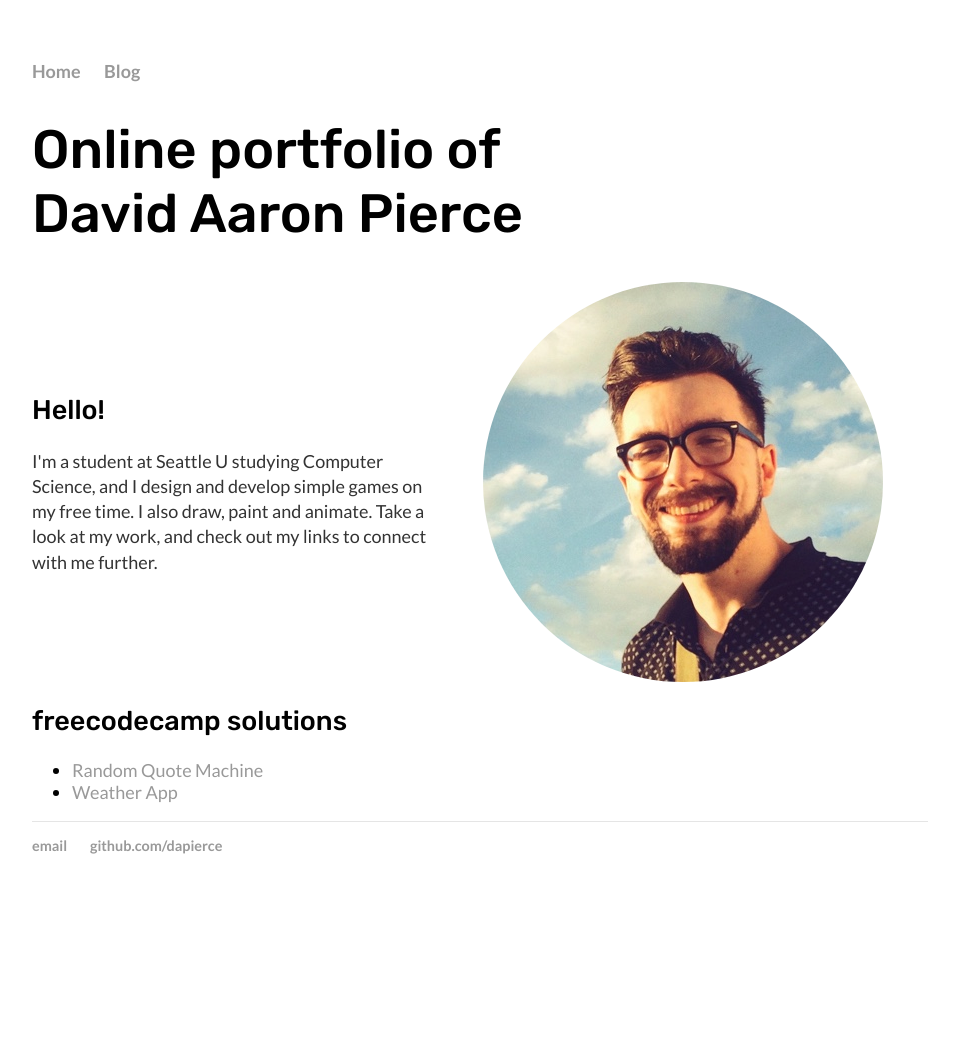
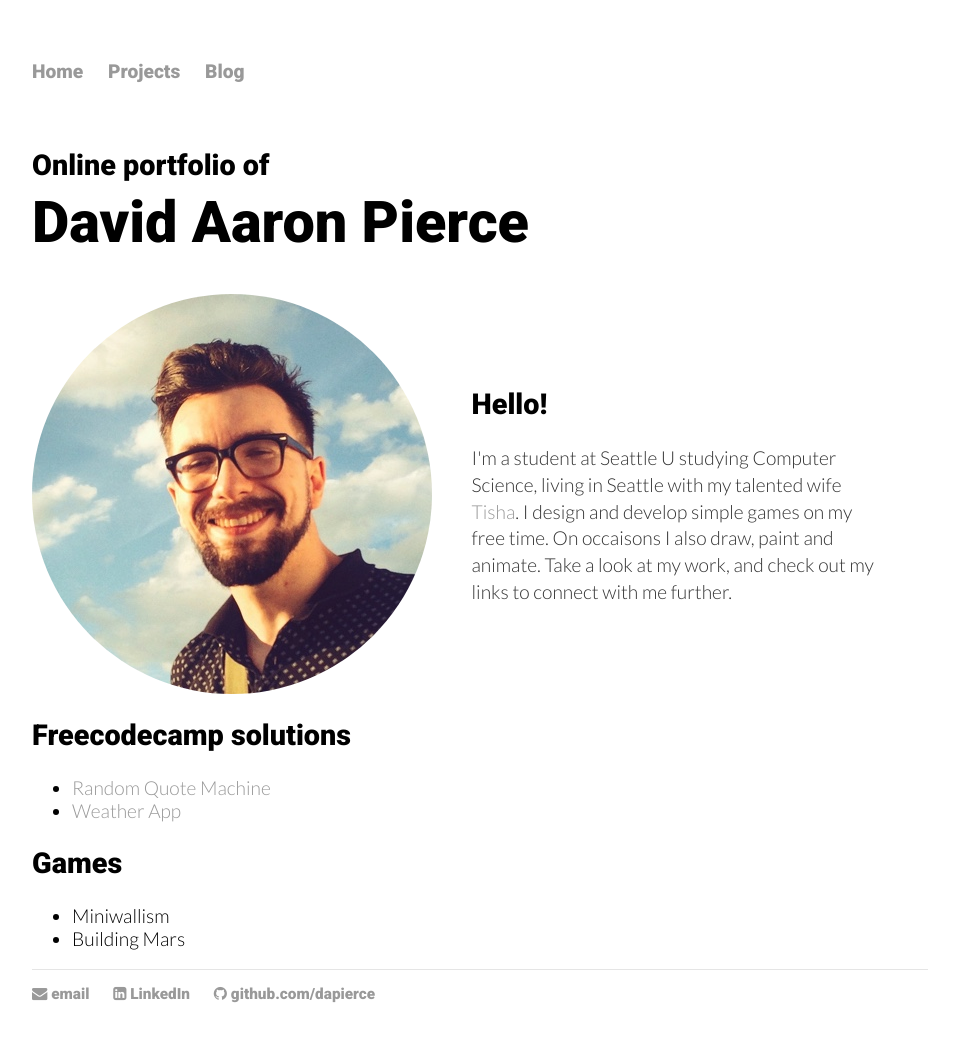
Before and after one commit to dapierce/dapierce.github.io-archive, a Jekyll site: the page built from index.html, in a window 1280 px wide. Shown: the whole page, without its empty margins (160-1119 px from the left). Built offline with Jekyll 4.4.1, drawn with Linux system fonts in a browser that asks for light colours; before the commit the page ends 914 px from its top, so only the background shows below that.

Commit message:
Update to general look.

```diff
--- a/_config.yml
+++ b/_config.yml
@@ -1,5 +1,6 @@
 name: David Aaron Pierce
+permalink: /blog/:year/:month/:day/:title
 markdown: kramdown
-permalink: /blog/:year/:month/:day/:title
+highlighter: rouge
 gems:
   - jekyll-sitemap
--- a/_layouts/default.html
+++ b/_layouts/default.html
@@ -5,7 +5,8 @@
 	<!-- link to main stylesheet -->
 	<meta name=viewport content="width=device-width, initial-scale=1">
 	<link rel="stylesheet" type="text/css" href="/css/main.css">
-	<link href="https://fonts.googleapis.com/css?family=Lato:400,700|Rubik:500" rel="stylesheet">
+	<link href="https://cdnjs.cloudflare.com/ajax/libs/font-awesome/4.7.0/css/font-awesome.min.css" rel="stylesheet">
+	<link href="https://fonts.googleapis.com/css?family=Lato:300,300i,700,700i|Roboto:900" rel="stylesheet">
 </head>
 
 <body>
@@ -13,6 +14,7 @@
 <nav>
 	<ul>
 		<li><a href="/">Home</a></li>
+		<li><a href="#projects">Projects</a></li>
 		<li><a href="/blog">Blog</a></li>
 	</ul>
 </nav>
@@ -25,8 +27,9 @@
 
 <footer>
 	<ul>
-		<li><a href="mailto:davidaaronpierce@gmail.com">email</a></li>
-		<li><a href="https://github.com/dapierce">github.com/dapierce</a></li>
+		<li><a href="mailto:davidaaronpierce@gmail.com"><i class="fa fa-envelope" aria-hidden="true"></i> email</a></li>
+		<li><a href="http://www.linkedin.com/in/piercedavid/"><i class="fa fa-linkedin-square" aria-hidden="true"></i> LinkedIn</li>
+		<li><a href="https://github.com/dapierce"><i class="fa fa-github" aria-hidden="true"></i> github.com/dapierce</a></li>
 	</ul>
 </footer>
 
--- a/css/main.css
+++ b/css/main.css
@@ -1,6 +1,6 @@
 body {
   font-family: 'Lato', sans-serif;
-  font-size: 14px;
+  font-size: 1em;
   margin: 20px auto;
   width: 90%;
 }
@@ -23,8 +23,8 @@ a:hover {
 h1 {
   font-size: 3em;
 }
-h1,h2,h3 {
-  font-family: 'Rubik', sans-serif;
+h1,h2,h3,h4,h5,h6,nav,footer {
+  font-family: 'Roboto', sans-serif;
   font-weight: normal;
 }
 p {
@@ -43,26 +43,18 @@ ul.posts li {
   list-style: none;
 }
 
-.title {
-}
-.title h1 {
-
-}
-
-.blurb {
+.subtitle {
+  font-size: .5em;
 }
 .portrait {
-  display: inline-block;
-  vertical-align: middle;
+  display: block;
+  margin: 0 auto;
   border-radius: 100%;
-  width: 46%;
-  max-width: 400px;
+  max-width: 200px;
 }
 .text {
-  display: inline-block;
-  vertical-align: middle;
-  width: 46%;
-  padding: 0 4% 0 0
+  display: block;
+  width: 100%;
 }
 
 .meta {
@@ -74,15 +66,29 @@ ul.posts li {
 
 /* Tablet and Desktop Screens */
 
-@media (min-width: 700px) {
+@media (min-width: 500px) {
 
   body {
-    font-size: 18px;
+    font-size: 1.2em;
     margin: 60px auto;
     width: 70%;
   }
   .nowrap {
     white-space: nowrap;
+  }
+  .portrait {
+    display: inline-block;
+    vertical-align: middle;
+    border-radius: 100%;
+    width: 46%;
+    margin-right: 2%;
+    max-width: 400px;
+  }
+  .text {
+    display: inline-block;
+    vertical-align: middle;
+    width: 46%;
+    margin-left: 2%;
   }
 }
 
@@ -93,9 +99,6 @@ blockquote {
   margin: .8rem 0;
   color: #7a7a7a;
   border-left: .25rem solid #e5e5e5;
-}
-blockquote p:last-child {
-  margin-bottom: 0;
 }
 @media (min-width: 30em) {
   blockquote {
@@ -129,7 +132,7 @@ code, pre {
 }
 code {
   padding: .25em .5em;
-  font-size: 85%;
+  font-size: .85em;
   /*color: #bf616a;*/
   /*background: darken(#261e16, 7.5%);*/
   background-color: #f9f9f9;
@@ -140,7 +143,7 @@ pre {
   overflow: auto;
   margin: 0 0 14px;
   padding: 15px 20px;
-  font-size: 100%;
+  font-size: .8em;
   line-height: 1.4;
   background-color: #f9f9f9;
   border-radius: 12px;
@@ -148,7 +151,7 @@ pre {
 }
 pre code {
   padding: 0;
-  font-size: 100%;
+  font-size: 1em;
   /* color: inherit;*/
   /* background-color: transparent;*/
 }
--- a/index.html
+++ b/index.html
@@ -2,32 +2,46 @@
 layout: default
 title: David Aaron Pierce
 ---
-<div class="title">
+<div id="title">
   <h1>
-    Online portfolio of <span class="nowrap">David Aaron Pierce</span>
+    <span class="subtitle">Online portfolio of</span><br>
+    <span class="nowrap">David Aaron Pierce</span>
   </h1>
-</div><!-- /.title -->
+</div><!-- /#title -->
 
-<div class="blurb">
+<div id="about">
+  <img class="portrait" src="/img/me.jpg" alt="It's me, David">
   <div class="text">
     <h2>
       Hello!
     </h2>
-    <p>I'm a student at Seattle U studying Computer Science, and I design and develop simple games on my free time. I also draw, paint and animate. Take a look at my work, and check out my links to connect with me further.</p>
+    <p>
+      I'm a student at Seattle U studying Computer Science, living in Seattle with my talented wife <a href="https://tishaturner.com">Tisha</a>. I design and develop simple games on my free time. On occaisons I also draw, paint and animate. Take a look at my work, and check out my links to connect with me further.
+    </p>
   </div>
-  <img class="portrait" src="/img/me.jpg" alt="It's me, David">
-</div><!-- /.blurb -->
+</div><!-- /#about -->
 
-<div class="projects">
+<div id="projects">
   <h2>
-    freecodecamp solutions
+    Freecodecamp solutions
   </h2>
   <ul>
     <li>
-      <a href='http://codepen.io/dapierce/full/gwaoZJ/'>Random Quote Machine</a>
+      <a href="http://codepen.io/dapierce/full/gwaoZJ/">Random Quote Machine</a>
     </li>
     <li>
-      <a href='/my-freecodecamp/WeatherApp/'>Weather App</a>
+      <a href="/my-freecodecamp/WeatherApp/">Weather App</a>
     </li>
   </ul>
-</div><!-- /.projects -->
+  <h2>
+    Games
+  </h2>
+  <ul>
+    <li>
+      Miniwallism
+    </li>
+    <li>
+      Building Mars
+    </li>
+  </ul>
+</div><!-- /#projects -->
```
Also changed, not shown: _posts/2016-11-27-testing.md (+1 -1 lines).
